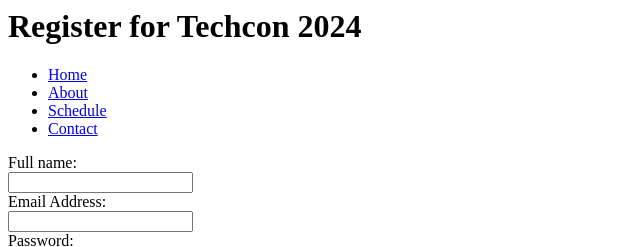
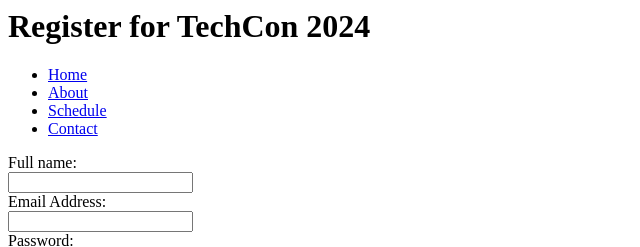
Before and after one commit to Daisyakinyi889/TechCon_HTML, a plain HTML site: page techcon_website/register.html in a window 1280 px wide. Shown: the top 247 px of the page, 0-640 px from the left. Drawn offline with Linux system fonts and the light colour scheme.

Commit message:
Update register.html

```diff
--- a/techcon_website/register.html
+++ b/techcon_website/register.html
@@ -1,7 +1,7 @@
 <html>
     <body>
         <header>
-            <h1> Register for Techcon 2024</h1>
+            <h1>Register for TechCon 2024</h1>
             <nav>
                 <ul>
                     <li><a href="index.html">Home</a></li>
```
